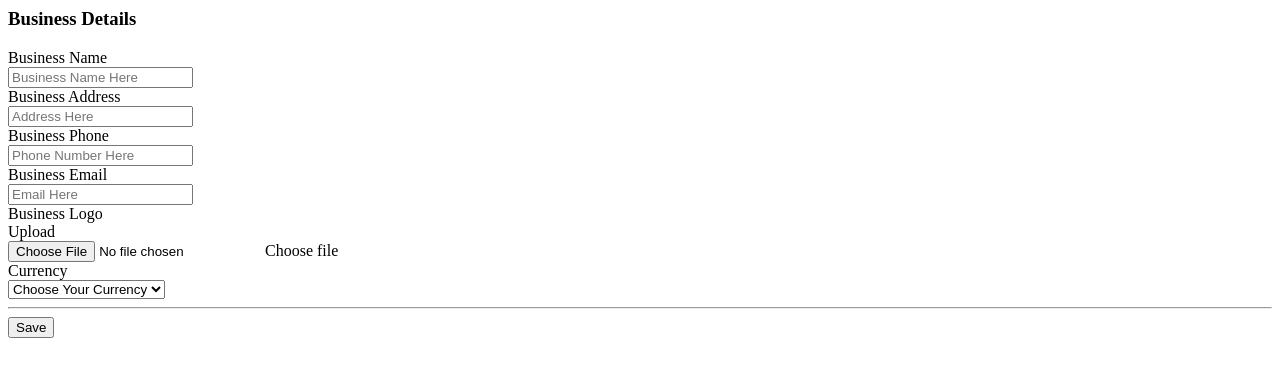
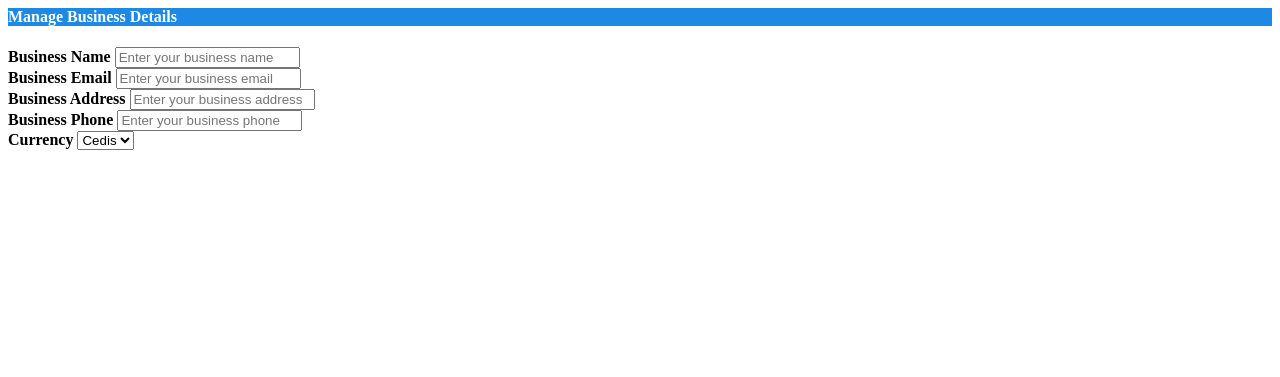
Before and after one commit to philipquansahme/startinvoice, a PHP site: page /startinvoice/pages/business.php in a window 1280 px wide. Shown: the top 377 px of the page. Run offline with PHP 8.4, Linux system fonts and the light colour scheme.

Commit message:
business form

```diff
--- a/includes/left_nav.php
+++ b/includes/left_nav.php
@@ -71,13 +71,12 @@
                         <li class="sidebar-item"><a href="?p=billing-officers"
                                 class="sidebar-link"><i class="mdi mdi-format-align-left"></i><span
                                     class="hide-menu">Add Staff</span></a></li>
-                        <li class="sidebar-item"><a href="#"
+                        <li class="sidebar-item"><a href="?p=business"
                                 class="sidebar-link"><i class="mdi mdi-format-align-right"></i><span
                                     class="hide-menu">Manage Staff</span></a></li>
                         <li class="sidebar-item"><a href="#"
                                 class="sidebar-link"><i class="mdi mdi-format-float-left"></i><span
                                     class="hide-menu">Delete Staff</span></a></li>
-
                     </ul>
                 </li>
 
--- a/pages/business.php
+++ b/pages/business.php
@@ -1,4 +1,4 @@
-<form class="form-horizontal">
+<!-- <form class="form-horizontal">
         <div class="card-body">
             <h3 class="card-title">Business Details</h3>
             <div class="form-group row">
@@ -54,7 +54,44 @@
         <div class="card-body">
             <div class="form-group mb-0 text-right">
                 <button type="submit" class="btn btn-info waves-effect waves-light">Save</button>
-                <!--button type="submit" class="btn btn-dark waves-effect waves-light">Cancel</button-->
             </div>
         </div>
-</form>
+</form> -->
+<div class="container-fluid">
+    <div class="row">
+        <div class="col-md-10 mx-auto">
+            <div class="card">
+                <div  class="card-header" style="background-color: #1E88E5; color:#ffffff;">
+                    <h4 class="card-title" style="color:#ffffff;">Manage Business Details</h4>
+                </div>
+                <div class="card-body">
+                    <form class="form-material mt-1">
+                        <div class="form-group">
+                            <label><b>Business Name</b></label>
+                            <input type="text" class="form-control form-control-line" name="business_name" placeholder="Enter your business name">
+                        </div>
+                        <div class="form-group">
+                            <label><b>Business Email</b></label>
+                            <input class="form-control" type="email"  name="business_email"  placeholder="Enter your business email">
+                        </div>
+                        <div class="form-group">
+                            <label><b>Business Address</b></label>
+                            <input class="form-control" type="text"  name="business_address"  placeholder="Enter your business address">
+                        </div>
+                        <div class="form-group">
+                            <label><b>Business Phone</b></label>
+                            <input class="form-control" type="text"  name="business_phone"  placeholder="Enter your business phone">
+                        </div>
+                        <div class="form-group">
+                            <label><b>Currency</b></label>
+                            <select class="form-control" name="currency">
+                                <option value="Cedis">Cedis</option>
+                                <option value="Dollar">Dollar</option>
+                            </select>
+                        </div>
+                    </form>
+                </div>
+            </div>
+        </div>
+    </div>
+</div>
```
